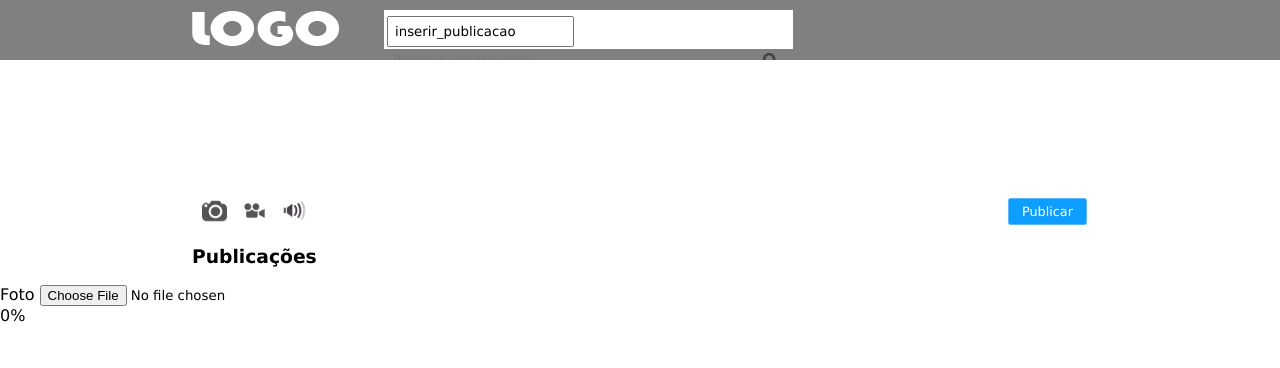
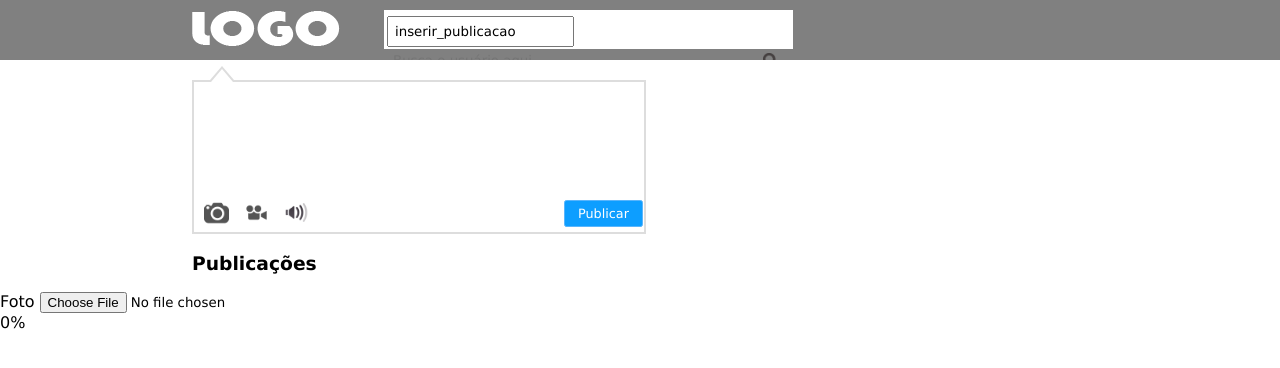
Before and after one commit to RafaelSAlmeida/projetoWEB, a PHP site: page /publicacao.php in a window 1280 px wide. Shown: the top 368 px of the page. Run offline with PHP 8.4, Linux system fonts and the light colour scheme.

Commit message:
Um pouco de tudo..

```diff
--- a/ajax/busca.php
+++ b/ajax/busca.php
@@ -18,7 +18,7 @@
     }
      if(!empty($_GET)){
         $acaoGET = $_GET['acao'];
-        if($acaoGET=="buscainsumo"){
+        if($acaoGET=="busca_topo"){
          $q = $_GET['term'];
          $usu = new Usuario();
          $usu->carregaUsuario("usu_login nome","concat(usu_nome,' ',usu_sobrenome) like '%{$q}%' OR usu_login like '%{$q}%'");
--- a/css/geral.css
+++ b/css/geral.css
@@ -194,6 +194,46 @@ a:active {
     background-position: right;
 }
 
+.bubble
+{
+position: relative;
+width: 450px;
+height: 150px;
+padding: 0px;
+background: #FFFFFF;
+-webkit-border-radius: 0px;
+-moz-border-radius: 0px;
+border-radius: 0px;
+border: #ddd solid 2px;
+}
+
+.bubble:after
+{
+content: '';
+position: absolute;
+border-style: solid;
+border-width: 0 11px 13px;
+border-color: #FFFFFF transparent;
+display: block;
+width: 0;
+z-index: 1;
+top: -13px;
+left: 17px;
+}
+
+.bubble:before
+{
+content: '';
+position: absolute;
+border-style: solid;
+border-width: 0 12px 14px;
+border-color: #ddd transparent;
+display: block;
+width: 0;
+z-index: 0;
+top: -16px;
+left: 16px;
+}
 #usuarioTopo{
     position: fixed;
     display: block;
--- a/php/Conexao.php
+++ b/php/Conexao.php
@@ -3,7 +3,7 @@ class Conexao {
 
     private $host = "localhost";
     private $user = "root";
-    private $senha = "";
+    private $senha = "root";
     private $dbase = "projeto_web";
 
     public $query;
```
